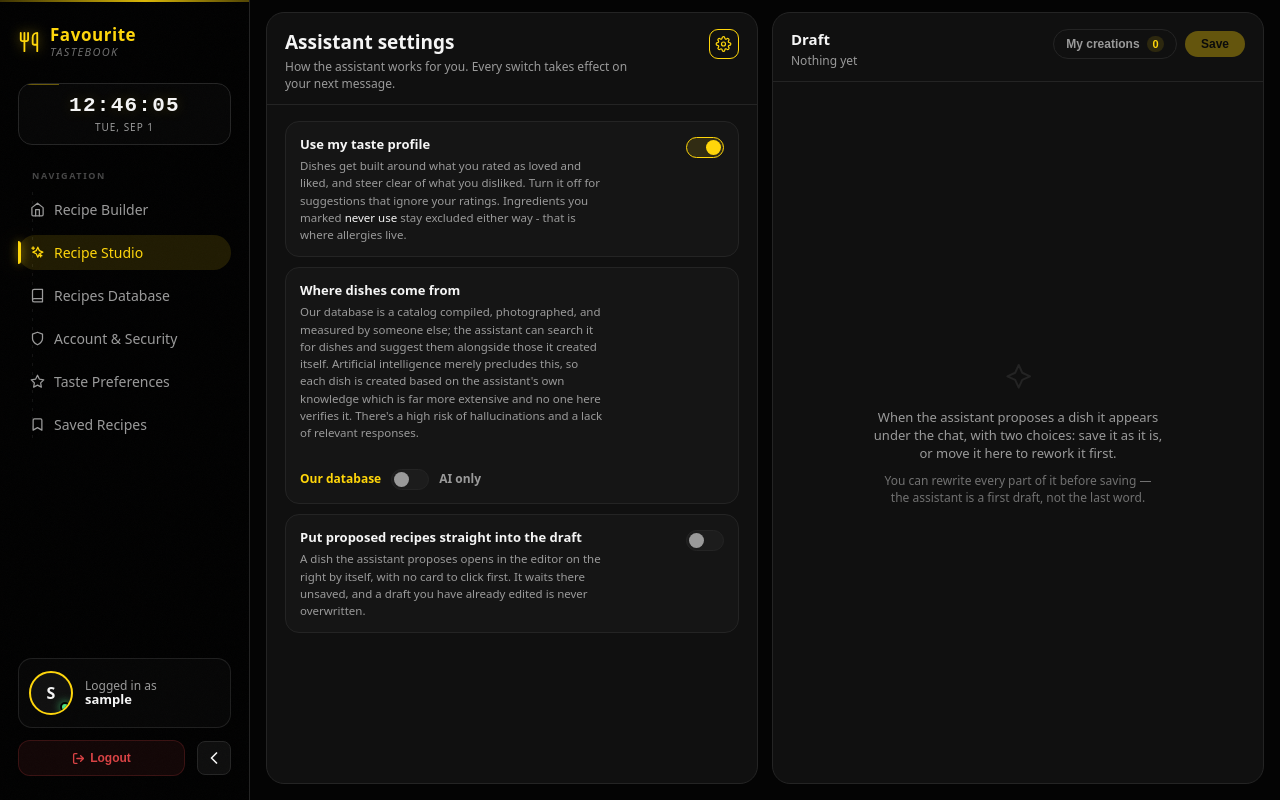
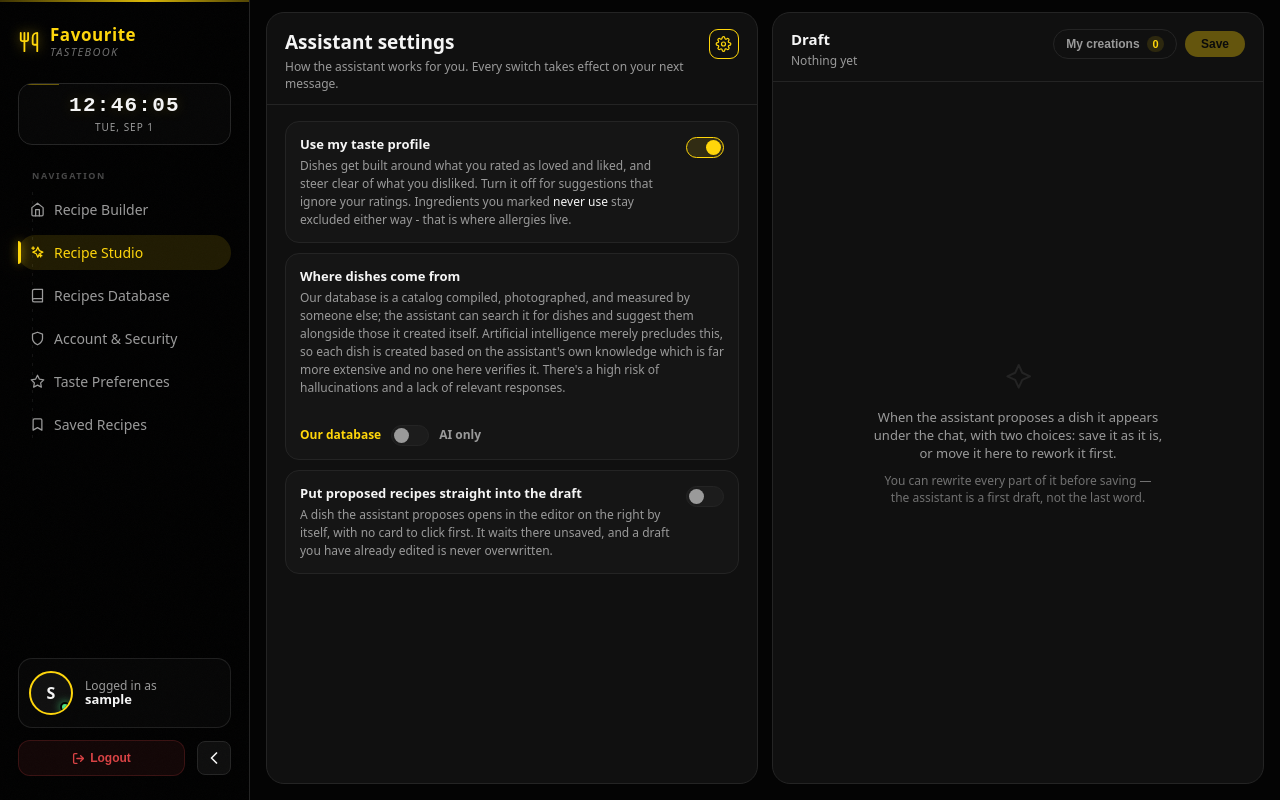
Before and after one commit to SueRix/Favourite-Tastebook, a Django app: page /home/studio/ in a window 1280 px wide, after a click on "Assistant settings". Run offline with Django 5.2, Linux system fonts and the light colour scheme; the visitor is signed in with stand-in values (Sample User, id 1); data comes from the database, SQL or seed files in the repository; data that the repository does not hold is empty; parts of the project's set-up code (start-up, migrations or seed data) failed here and were passed over; some libraries are stand-ins or nearby versions.

Commit message:
text width fix style.

```diff
--- a/favourite_tastebook/recipe_manager/static/css/recipe_studio.css
+++ b/favourite_tastebook/recipe_manager/static/css/recipe_studio.css
@@ -700,6 +700,19 @@
 
 /* ---------- assistant settings ---------- */
 
+/* The settings heading follows the same rule as the rows below it: the text
+   runs to the controls beside it rather than to a cap measured in characters.
+   Scoped to this heading — the chat one keeps its narrower measure, and the two
+   are never on screen together. */
+#studio-head-settings {
+    flex: 1;
+    min-width: 0;
+}
+
+#studio-head-settings .studio-sub {
+    max-width: none;
+}
+
 /* The gear. Square rather than a pill, so it reads as one control among the
    ghost buttons instead of a fourth thing to read. */
 .studio-icon-btn {
@@ -781,17 +794,39 @@
     min-width: 0;
 }
 
+/* The copy claims every pixel the switch does not.
+ *
+ * Without this it is a plain flex item sized to its content, so a paragraph
+ * that could run to the switch stops wherever the words happen to break and
+ * leaves the row half empty. `flex: 1` makes the gap below the only thing
+ * between the two, and min-width: 0 above is what lets a long word wrap inside
+ * it rather than push the switch off the edge.
+ *
+ * Not applied to the stacked row: there the switch sits underneath, the copy is
+ * already full width by `align-items: stretch`, and growing along the main axis
+ * would mean growing in height. */
+.setting-row:not(.setting-row--stacked) .setting-copy {
+    flex: 1;
+}
+
 .setting-title {
     font-size: 13px;
     font-weight: 600;
     color: var(--text-main);
 }
 
+/* No max-width here on purpose. It used to be capped at 46ch, and `ch` is a
+   fraction of the font size: the measure moved with the browser's zoom and with
+   any change to the size below, so the text stopped at a different place on
+   every machine. The row's own width and the gap to the switch are the limit
+   instead, and both are fixed in px. */
 .setting-note {
-    font-size: 11.5px;
+    font-size: 12px;
     line-height: 1.5;
     color: var(--text-muted);
-    max-width: 46ch;
+    /* Evens out the ragged edge on the long paragraphs in this panel; ignored
+       by browsers that do not know it, which lose nothing. */
+    text-wrap: pretty;
 }
 
 .setting-note em {
```
